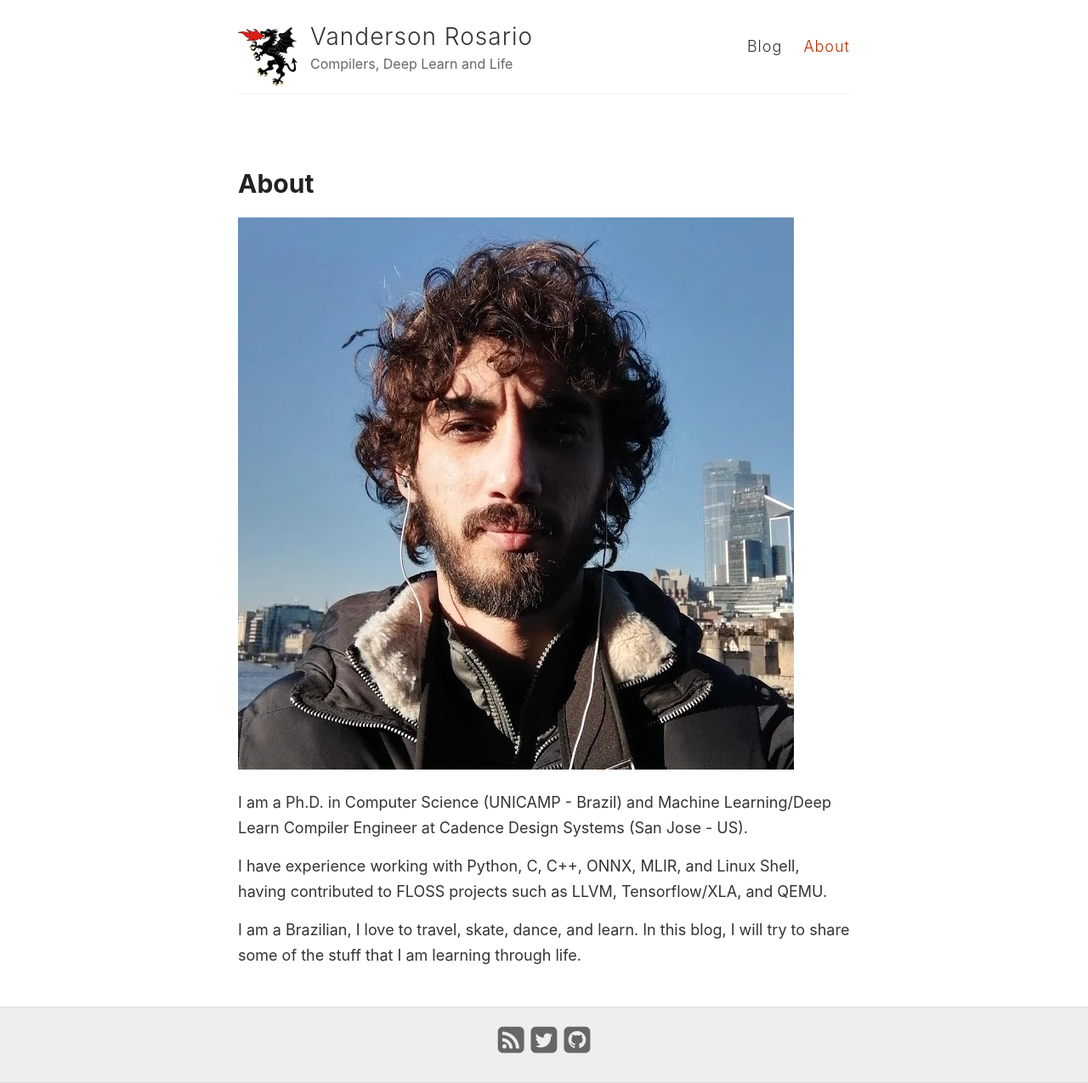
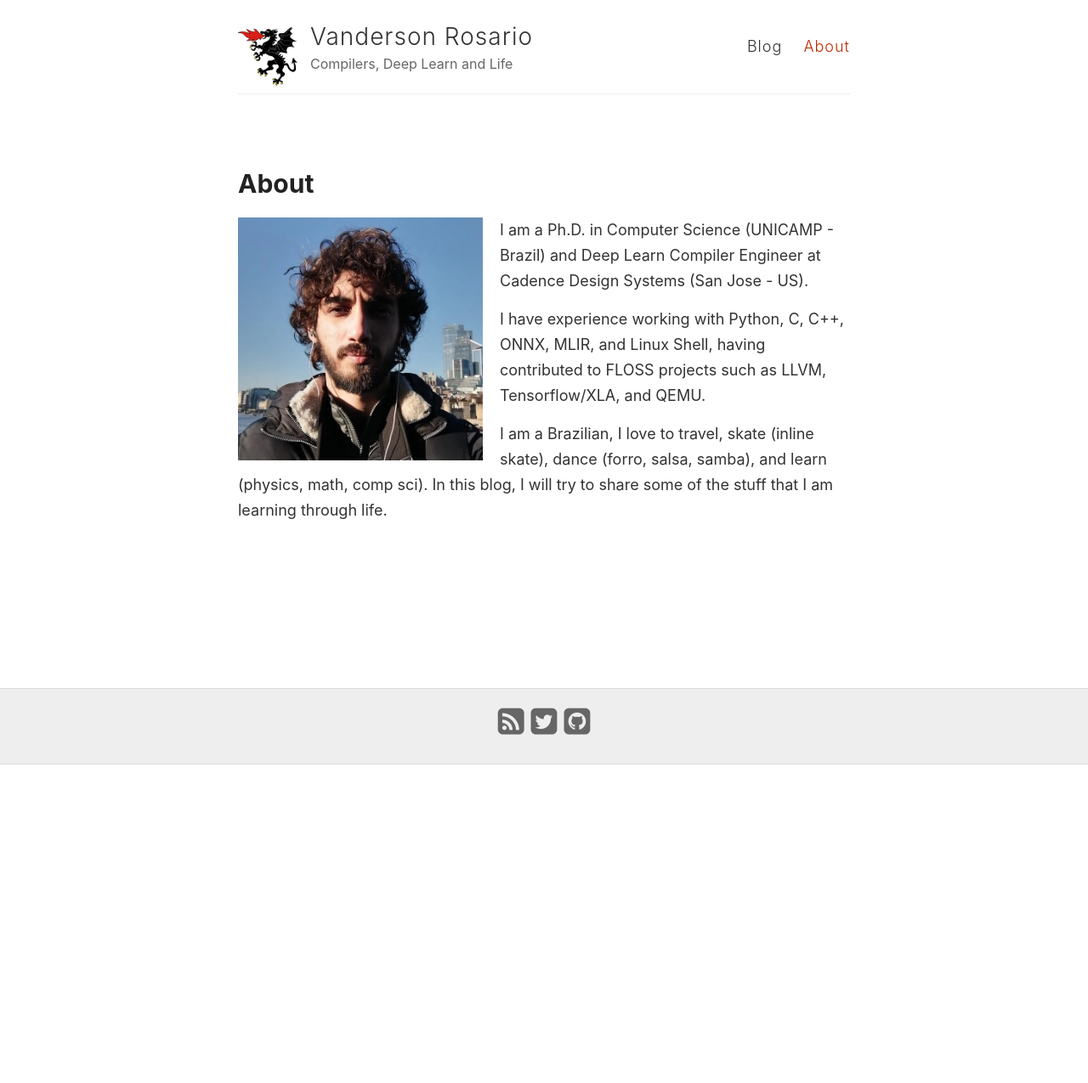
Before and after one commit to vandersonmr/vandersonmr.github.io, a Jekyll site: the page built from about.md, in a window 1280 px wide. Shown: the whole page at 85% size. Built offline with Jekyll 4.4.1, drawn with Linux system fonts in a browser that asks for light colours; nearby versions of some CDN libraries; library files that are not in the unit come from our copies; after the commit the page ends 900 px from its top, so only the background shows below that.

Commit message:
updating about

```diff
--- a/about.md
+++ b/about.md
@@ -4,10 +4,10 @@ title: About
 permalink: /about
 ---
 
-![image alt <](assets/image/eu.webp)
+<img src="assets/image/eu.webp" alt="myself" style="float: left;margin-right: 20px;width:40%;"/>
 
-I am a Ph.D. in Computer Science (UNICAMP - Brazil) and Machine Learning/Deep Learn Compiler Engineer at Cadence Design Systems (San Jose - US).
+I am a Ph.D. in Computer Science (UNICAMP - Brazil) and Deep Learn Compiler Engineer at Cadence Design Systems (San Jose - US).
 
 I have experience working with Python, C, C++, ONNX, MLIR, and Linux Shell, having contributed to FLOSS projects such as LLVM, Tensorflow/XLA, and QEMU.
 
-I am a Brazilian, I love to travel, skate, dance, and learn. In this blog, I will try to share some of the stuff that I am learning through life.
+I am a Brazilian, I love to travel, skate (inline skate), dance (forro, salsa, samba), and learn (physics, math, comp sci). In this blog, I will try to share some of the stuff that I am learning through life.
```
